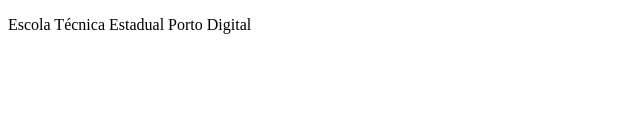
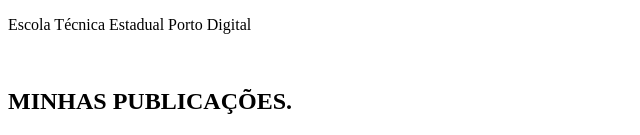
Before and after one commit to leticiarose/my-portfolio, a plain HTML site: page index.html in a window 1280 px wide. Shown: the part 2378-2513 px from the top of the page, without its empty margins (0-640 px from the left). Before the commit the page ends 2428 px from the top, so only its background shows below. Drawn offline with Linux system fonts and the light colour scheme.

Commit message:
feat: add publicacoes

```diff
--- a/index.html
+++ b/index.html
@@ -156,6 +156,14 @@
             </div>
         </section>
 
+        <section id="publicacoes">
+            <div class="interface">
+                <br>
+                <h2 class="titulo">MINHAS <span>PUBLICAÇÕES.</span></h2>
+                <div class="flex">
+                </div>
+            </div>
+        </section>
 
     </main>
 </body>
```
